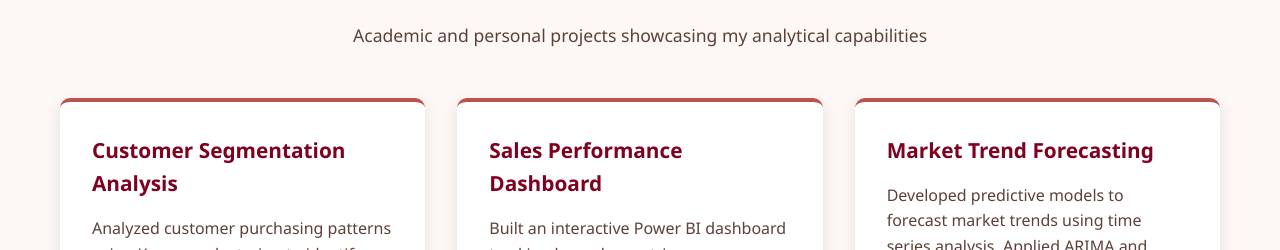
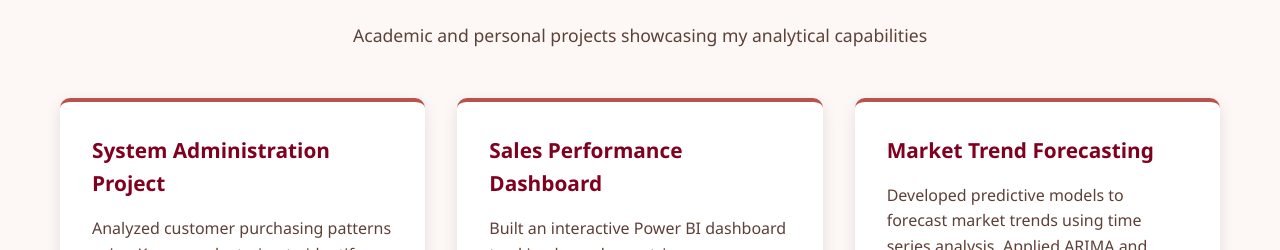
Before and after one commit to TNingrum25/Portfolio, a plain HTML site: page index.html in a window 1280 px wide. Shown: the part 1241-1491 px from the top of the page. Drawn offline with Linux system fonts and the light colour scheme.

Commit message:
Change project name to system admin

```diff
--- a/index.html
+++ b/index.html
@@ -78,7 +78,7 @@
             </div>
             <div class="projects-grid">
                 <div class="project-card">
-                    <h3>Customer Segmentation Analysis</h3>
+                    <h3>System Administration Project</h3>
                     <p>Analyzed customer purchasing patterns using K-means clustering to identify distinct customer segments. Created actionable recommendations for targeted marketing strategies, resulting in improved customer engagement metrics.</p>
                     <div class="tech-tags">
                         <span class="tech-tag">Python</span>
```
